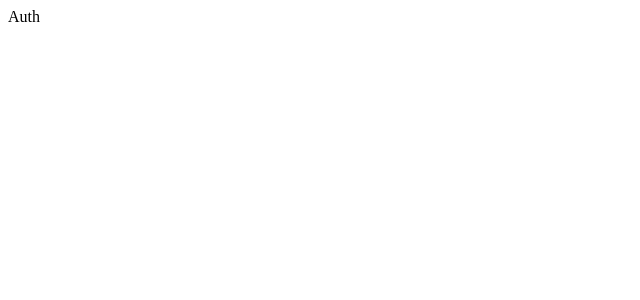
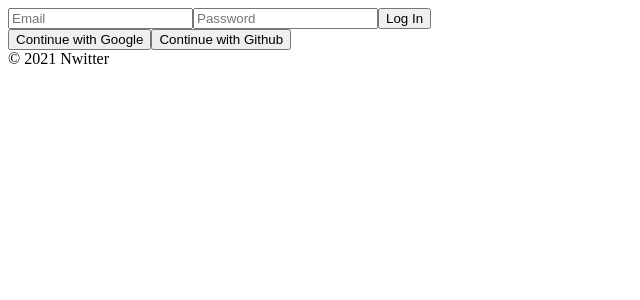
Before and after one commit to HanMG/nwitter, a React (Create React App) app: page / in a window 1280 px wide. Shown: the top 300 px of the page, without its empty margins (0-640 px from the left). Built offline with nearby package versions, Linux system fonts and the light colour scheme; no server answers.

Commit message:
setting firebase Auth, create react login form

```diff
--- /dev/null
+++ b/jsconfig.json
@@ -0,0 +1,6 @@
+{
+    "compilerOptions": {
+        "baseUrl": "src"
+    },
+    "include": ["src"]
+}
--- a/src/components/App.js
+++ b/src/components/App.js
@@ -1,8 +1,16 @@
-import AppRouter from "./Router";
+import React, { useState } from "react";
+import AppRouter from "components/Router";
+import { authService } from "fbase";
 
 
 function App() {
-  return <AppRouter />
+  const [isLoggedIn, setIsLoggedIn] = useState(authService.currentUser)
+  return (
+  <>
+    <AppRouter isLoggedIn={isLoggedIn} />
+    <footer>&copy; {new Date().getFullYear()} Nwitter</footer>
+  </>
+  )
 }
 
 export default App;
--- a/src/components/Router.js
+++ b/src/components/Router.js
@@ -1,10 +1,9 @@
-import React, { useState } from 'react'
+import React from 'react'
 import {HashRouter as Router, Route, Switch} from 'react-router-dom'
-import Auth from '../routes/Auth'
-import Home from '../routes/Home'
+import Auth from 'routes/Auth'
+import Home from 'routes/Home'
 
-const AppRouter = () => {
-    const [isLoggedIn, setIsLoggedIn] = useState(false)
+const AppRouter = ({isLoggedIn}) => {
     return(
         <Router>
             <Switch>
--- a/src/firebase.js
+++ b/src/fbase.js
@@ -1,4 +1,5 @@
 import firebase from "firebase/app";
+import "firebase/auth";
 
 const firebaseConfig = {
     apiKey: process.env.REACT_APP_API_KEY,
@@ -10,4 +11,6 @@
   };
 
   // Initialize Firebase
-  export default firebase.initializeApp(firebaseConfig);
+  firebase.initializeApp(firebaseConfig);
+
+  export const authService = firebase.auth();
--- a/src/routes/Auth.js
+++ b/src/routes/Auth.js
@@ -1,4 +1,48 @@
-import React from 'react'
+import React, { useState } from 'react'
 
-const Auth = () => <span>Auth</span>
+const Auth = () => {
+    const [email, setEmail] = useState("")
+    const [password, setPassword] = useState("")
+    const onChange = (event) => {
+        console.log(event.target.name)
+        const {target: {name, value}} = event
+        if(name === "email"){
+            setEmail(value)
+        } else if(name === "password"){
+            setPassword(value)
+        }
+    }
+    const onSubmit = (event) => {
+        event.preventDefault();
+    }
+
+    return (
+        <div>
+            <form onSubmit={onSubmit}>
+                <input
+                    type="text"
+                    name="email"
+                    placeholder="Email"
+                    required
+                    value={email}
+                    onChange={onChange}
+                />
+                <input
+                    type="password"
+                    name="password"
+                    placeholder="Password"
+                    required
+                    value={password}
+                    onChange={onChange}
+                />
+                <input type="submit" value="Log In" />
+            </form>
+            <div>
+                <button>Continue with Google</button>
+                <button>Continue with Github</button>
+            </div>
+        </div>
+    )
+}
+
 export default Auth
```
